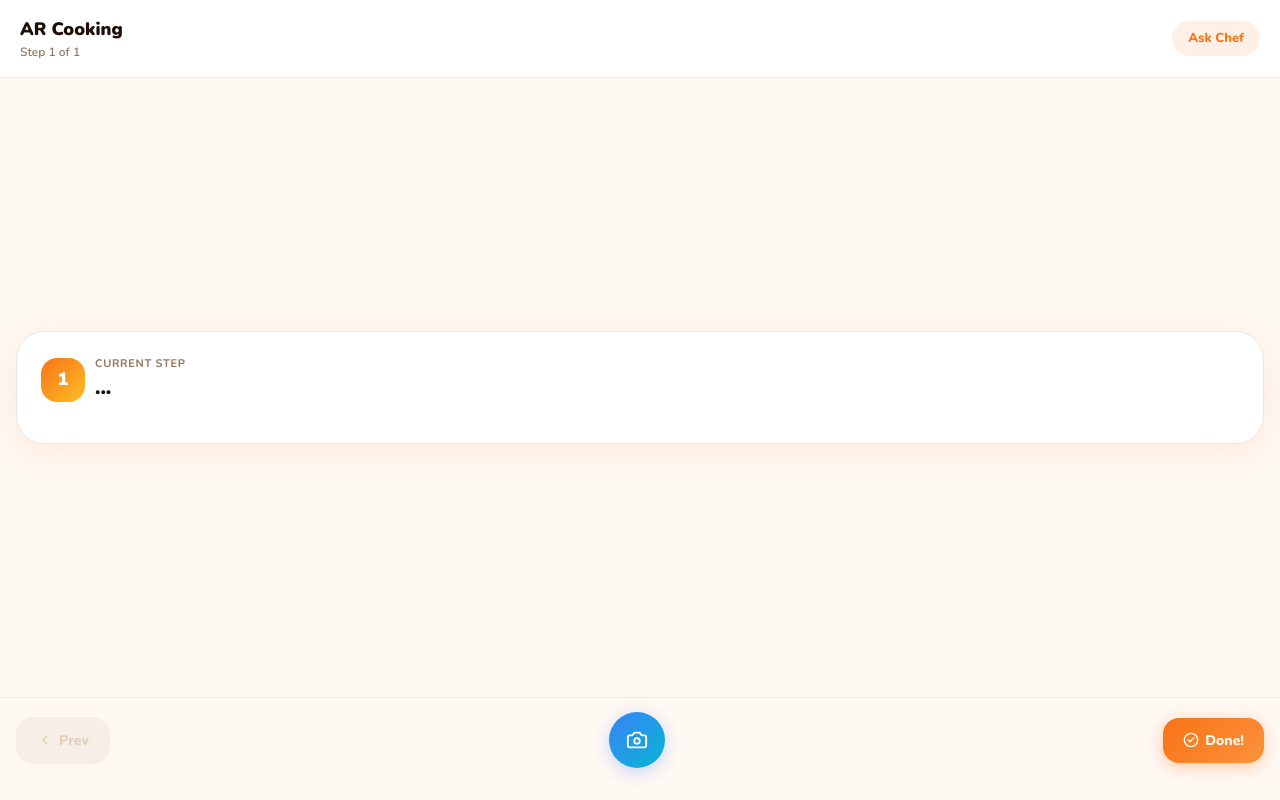
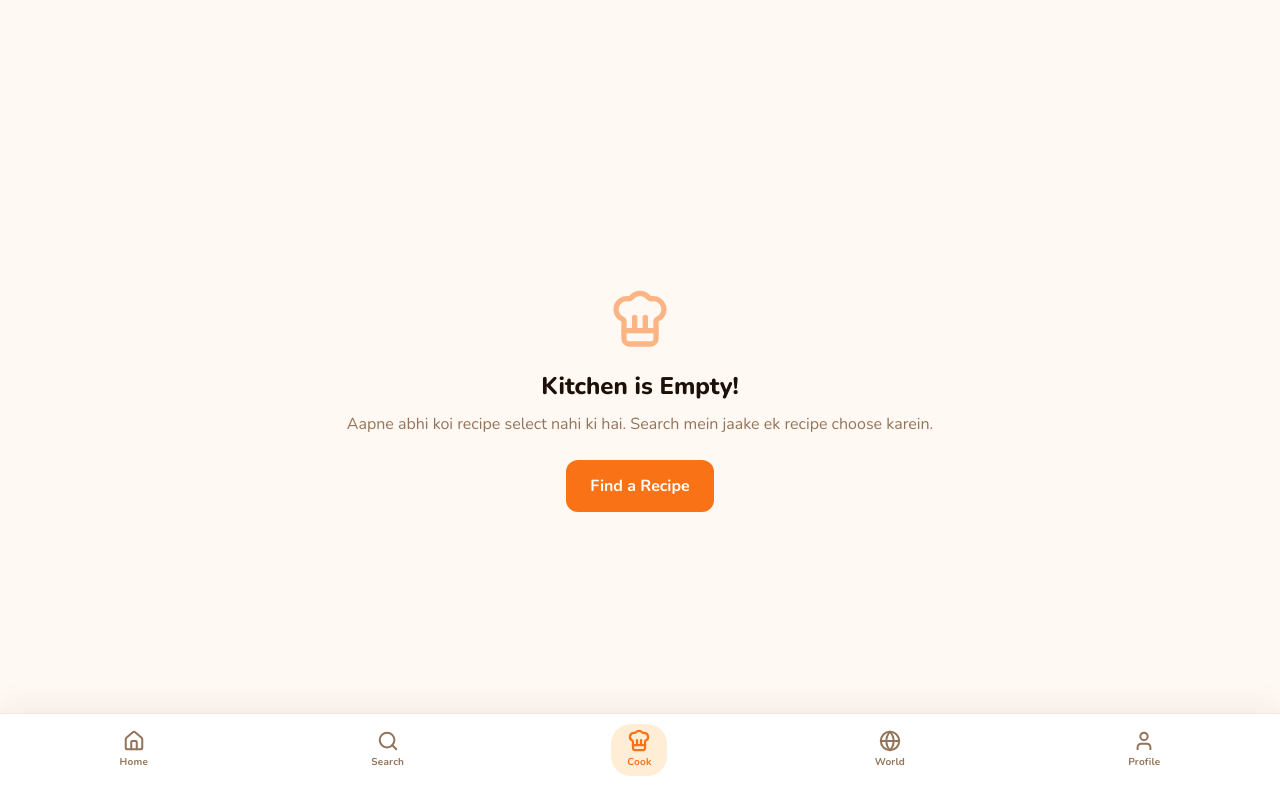
Before and after one commit to amitmahto80163-ux/zayka-ai, a Next.js app: page /cook in a window 1280 px wide. Before the commit this address had no page. Built offline with nearby package versions, Linux system fonts and the light colour scheme.

Commit message:
fix(P0): Implemented Phase 1 critical bug fixes from deep audit

```diff
--- a/src/app/cook/page.tsx
+++ b/src/app/cook/page.tsx
@@ -2,7 +2,7 @@
 import { useState, useRef, useEffect } from 'react';
 import { motion, AnimatePresence } from 'framer-motion';
 import { useRouter } from 'next/navigation';
-import { ChevronLeft, ChevronRight, Camera, CheckCircle2, Timer, Flame, BrainCircuit, Mic } from 'lucide-react';
+import { ChevronLeft, ChevronRight, Camera, CheckCircle2, Timer, Flame, BrainCircuit, Mic, ChefHat } from 'lucide-react';
 import { useZaykaStore } from '@/store';
 import { useARChef } from '@/hooks/useARChef';
 import ChefChat from '@/components/chat/ChefChat';
@@ -31,8 +31,8 @@ export default function CookPage() {
   });
 
   useEffect(() => {
-    if (!currentRecipe) router.push('/');
-  }, [currentRecipe, router]);
+    // Removed automatic redirect so we can show an empty state instead
+  }, []);
 
   const toggleCamera = async () => {
     if (isCameraActive) {
@@ -45,11 +45,30 @@ export default function CookPage() {
     }
   };
 
-  const nextStep = () => !isLastStep && setCurrentStep(s => s + 1);
+  const nextStep = () => {
+    if (isLastStep) {
+      router.push('/'); // Or a celebration screen in the future
+    } else {
+      setCurrentStep(s => s + 1);
+    }
+  };
   const prevStep = () => currentStep > 0 && setCurrentStep(s => s - 1);
 
   // Dynamic scale for the visualizer (1.0 to ~1.5 based on volume)
   const visualizerScale = 1 + (micLevel / 150);
+
+  if (!currentRecipe) {
+    return (
+      <div style={{ minHeight: '100vh', background: W.bg, display: 'flex', flexDirection: 'column', alignItems: 'center', justifyContent: 'center', padding: 20 }}>
+        <ChefHat style={{ width: 64, height: 64, color: W.saffron, opacity: 0.5, marginBottom: 16 }} />
+        <h2 style={{ fontSize: 24, fontWeight: 800, color: W.heading, marginBottom: 8 }}>Kitchen is Empty!</h2>
+        <p style={{ color: W.muted, textAlign: 'center', marginBottom: 24 }}>Aapne abhi koi recipe select nahi ki hai. Search mein jaake ek recipe choose karein.</p>
+        <button onClick={() => router.push('/search')} style={{ background: W.saffron, color: 'white', border: 'none', padding: '14px 24px', borderRadius: 12, fontWeight: 700, fontSize: 16, cursor: 'pointer' }}>
+          Find a Recipe
+        </button>
+      </div>
+    );
+  }
 
   return (
     <div style={{ minHeight: '100vh', background: W.bg, display: 'flex', flexDirection: 'column' }}>
--- a/src/app/layout.tsx
+++ b/src/app/layout.tsx
@@ -3,6 +3,7 @@ import { Nunito, Inter } from "next/font/google";
 import "./globals.css";
 import { Toaster } from "react-hot-toast";
 import AuthProvider from "@/components/auth/AuthProvider";
+import BottomNav from "@/components/BottomNav";
 
 const nunito = Nunito({
   subsets: ["latin"],
@@ -74,7 +75,10 @@ export default function RootLayout({
             },
           }}
         />
-        <AuthProvider>{children}</AuthProvider>
+        <AuthProvider>
+          {children}
+          <BottomNav />
+        </AuthProvider>
       </body>
     </html>
   );
--- a/src/app/page.tsx
+++ b/src/app/page.tsx
@@ -368,35 +368,6 @@ export default function HomePage() {
 
       </div>
 
-      {/* ===== BOTTOM NAV ===== */}
-      <nav className="bottom-nav">
-        <Link href="/">
-          <div className={`nav-item ${activeNav === 'home' ? 'active' : ''}`} onClick={() => setActiveNav('home')}>
-            <Home /><span>Home</span>
-          </div>
-        </Link>
-        <Link href="/search">
-          <div className={`nav-item ${activeNav === 'search' ? 'active' : ''}`} onClick={() => setActiveNav('search')}>
-            <Search /><span>Search</span>
-          </div>
-        </Link>
-        <Link href="/cook">
-          <div className={`nav-item ${activeNav === 'cook' ? 'active' : ''}`} onClick={() => setActiveNav('cook')}>
-            <ChefHat /><span>Cook</span>
-          </div>
-        </Link>
-        <Link href="/world">
-          <div className={`nav-item ${activeNav === 'world' ? 'active' : ''}`} onClick={() => setActiveNav('world')}>
-            <Globe /><span>World</span>
-          </div>
-        </Link>
-        <Link href="/profile">
-          <div className={`nav-item ${activeNav === 'profile' ? 'active' : ''}`} onClick={() => setActiveNav('profile')}>
-            <User /><span>Profile</span>
-          </div>
-        </Link>
-      </nav>
-
     </div>
   );
 }
--- a/src/app/profile/page.tsx
+++ b/src/app/profile/page.tsx
@@ -112,7 +112,12 @@ export default function ProfilePage() {
         </div>
 
         {/* Sign Out */}
-        <button style={{ background: '#FEF2F2', border: '1.5px solid #FECACA', borderRadius: 18, padding: '14px', color: '#DC2626', fontFamily: 'Nunito, sans-serif', fontWeight: 800, fontSize: 14, cursor: 'pointer', width: '100%' }}>
+        <button
+          onClick={() => {
+            useZaykaStore.getState().setUser(null);
+            router.push('/auth');
+          }}
+          style={{ background: '#FEF2F2', border: '1.5px solid #FECACA', borderRadius: 18, padding: '14px', color: '#DC2626', fontFamily: 'Nunito, sans-serif', fontWeight: 800, fontSize: 14, cursor: 'pointer', width: '100%' }}>
           🚪 Sign Out
         </button>
 
--- a/src/app/recipe/[id]/page.tsx
+++ b/src/app/recipe/[id]/page.tsx
@@ -163,7 +163,7 @@ export default function RecipeDetailPage() {
       removeFavourite(id);
       toast.success('Removed from cookbook');
     } else {
-      addFavourite({ id, name: recipe.name, image: recipe.image, time: recipe.prepTime + recipe.cookTime, calories: recipe.calories, isVeg: recipe.isVeg });
+      addFavourite(id);
       toast.success('Saved to cookbook!');
     }
   };
@@ -295,6 +295,11 @@ export default function RecipeDetailPage() {
                 ))}
               </div>
             )}
+            {activeTab === 'chef' && (
+              <div style={{ display: 'flex', flexDirection: 'column', gap: 16 }}>
+                <ChefChat recipeData={recipe} context="recipe_detail" />
+              </div>
+            )}
           </motion.div>
         </AnimatePresence>
       </div>
--- /dev/null
+++ b/src/components/BottomNav.tsx
@@ -0,0 +1,52 @@
+'use client';
+import { Home, Search, ChefHat, Globe, User } from 'lucide-react';
+import Link from 'next/link';
+import { usePathname, useRouter } from 'next/navigation';
+import { useZaykaStore } from '@/store';
+
+export default function BottomNav() {
+  const pathname = usePathname();
+  const router = useRouter();
+  const { currentRecipe } = useZaykaStore();
+
+  const handleCookClick = (e: React.MouseEvent) => {
+    e.preventDefault();
+    if (!currentRecipe) {
+      router.push('/search');
+    } else {
+      router.push('/cook');
+    }
+  };
+
+  if (pathname === '/auth' || pathname === '/onboarding') return null;
+
+  return (
+    <nav className="bottom-nav">
+      <Link href="/">
+        <div className={`nav-item ${pathname === '/' ? 'active' : ''}`}>
+          <Home /><span>Home</span>
+        </div>
+      </Link>
+      <Link href="/search">
+        <div className={`nav-item ${pathname === '/search' ? 'active' : ''}`}>
+          <Search /><span>Search</span>
+        </div>
+      </Link>
+      <a href="/cook" onClick={handleCookClick}>
+        <div className={`nav-item ${pathname === '/cook' ? 'active' : ''}`}>
+          <ChefHat /><span>Cook</span>
+        </div>
+      </a>
+      <Link href="/world">
+        <div className={`nav-item ${pathname === '/world' ? 'active' : ''}`}>
+          <Globe /><span>World</span>
+        </div>
+      </Link>
+      <Link href="/profile">
+        <div className={`nav-item ${pathname === '/profile' ? 'active' : ''}`}>
+          <User /><span>Profile</span>
+        </div>
+      </Link>
+    </nav>
+  );
+}
--- a/src/components/auth/AuthProvider.tsx
+++ b/src/components/auth/AuthProvider.tsx
@@ -10,18 +10,11 @@ export default function AuthProvider({ children }: { children: React.ReactNode }
   const [loading, setLoading] = useState(true);
 
   useEffect(() => {
-    // BYPASS LOGIN FOR MVP / TESTING
-    setUser({
-      id: 'demo-user-123',
-      name: 'Startup Judge',
-      phone: '+919999999999',
-      isPremium: true,
-      preferences: { isVegetarian: false, spiceLevel: 'medium', skillLevel: 'beginner', cuisineTypes: [], allergies: [], goals: [], budgetPerMeal: 100 },
-      stats: { totalRecipesMade: 0, currentStreak: 0, longestStreak: 0, badges: [], points: 0, level: 1, weeklyGoal: 3, weeklyCompleted: 0, dailyChallengesCompleted: 0 }
-    } as any);
-
-    setLoading(false);
-  }, [setUser]);
+    // Rely on Zustand persist state or future Firebase integration
+    // Removed the forced overwrite that was breaking authentication
+    const timer = setTimeout(() => setLoading(false), 500); // Small delay to let hydration finish
+    return () => clearTimeout(timer);
+  }, []);
 
   if (loading) {
     return (
```
